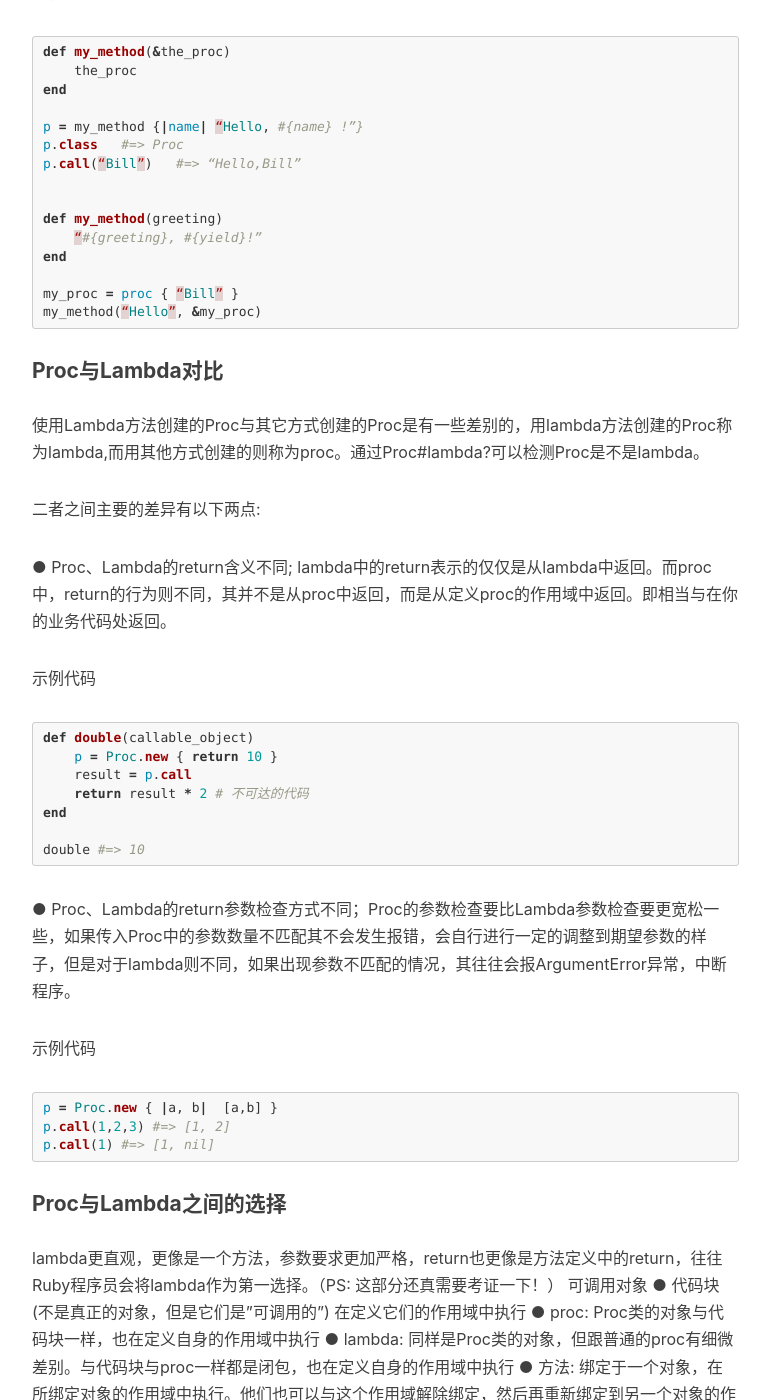
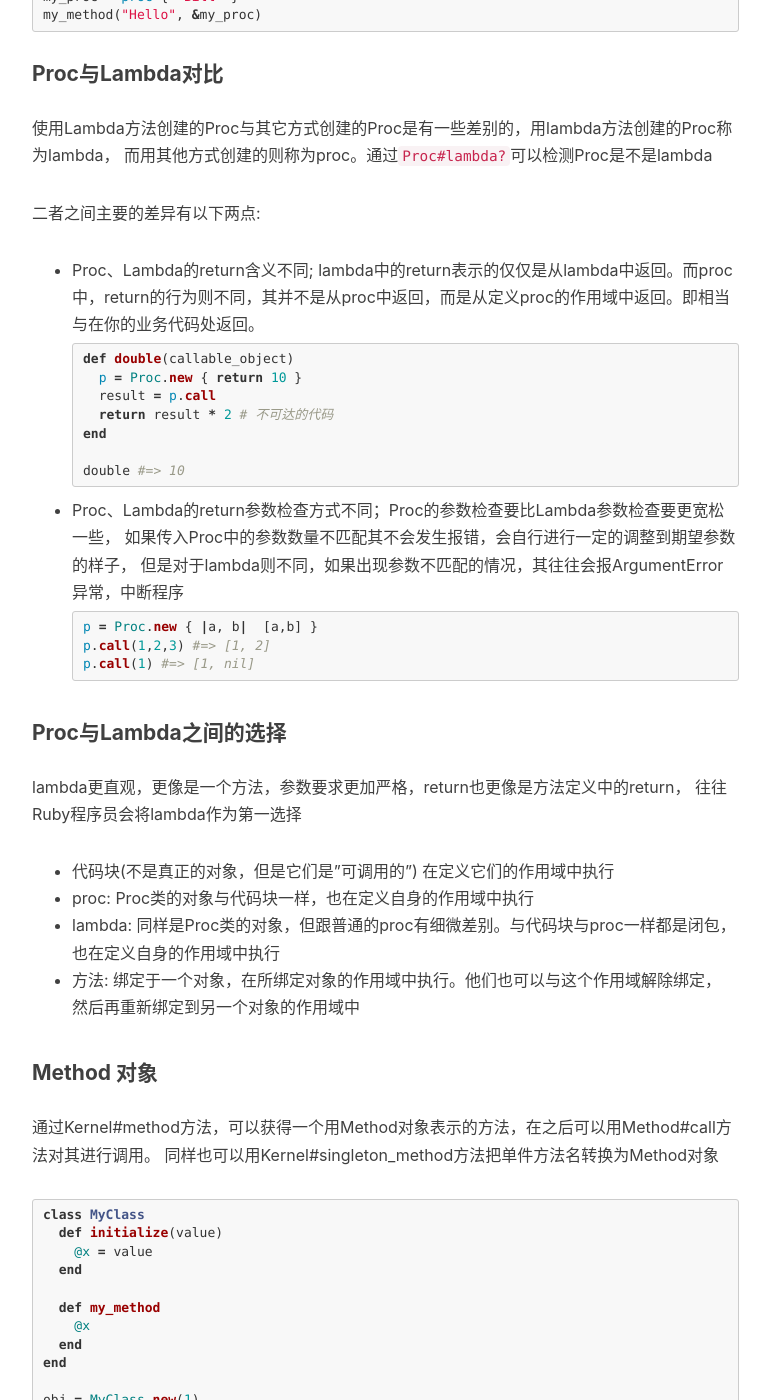
Before and after one commit to chenxiaotao/chenxiaotao.github.com, a Jekyll site: the page built from _posts/2015-10-06-ruby-metaprogramming-3.markdown, in a window 1280 px wide and 1400 px high, scrolled down 3936 px. Shown: the whole window, without its empty margins (233-1003 px from the left). Built offline with Jekyll 4.4.1, drawn with Linux system fonts in a browser that asks for light colours; nearby versions of some CDN libraries; comment, search, counter and statistics services are not loaded; some of the changed text lies outside the part shown.

Commit message:
format a file

```diff
--- a/_posts/2015-10-06-ruby-metaprogramming-3.markdown
+++ b/_posts/2015-10-06-ruby-metaprogramming-3.markdown
@@ -13,69 +13,72 @@ tags:
 ---
 
 #### 代码块
-* Ruby中的代码块这个Topic，之前的文章有介绍过，需要的同学可以翻一翻历史消息，这里做个简短的回顾与总结
 * 代码块的定义方式有{}花括号与do...end关键字定义两种，单行用花括号，多行用do...end
-* 代码块只有在方法调用的时候才可以定义，块会被直接传递给这个方法，判断某个方法调用中是否包含代码块，可以通过Kernel#block_given?
+* 代码块只有在方法调用的时候才可以定义，块会被直接传递给这个方法，判断某个方法调用中是否包含代码块，
+可以通过`Kernel#block_given?`
 * 代码块不仅可以有自己的参数，也会有返回值，往往没有代码块中的最后一行执行结果会被作为返回值返回
-* 代码块之所以可以执行，是因为其不仅包含代码，同时也涵盖一组相应绑定，即执行环境，也可以称之为上下文环境。代码块可以携带这个上下文环境，到任何一个代码块可以达到的地方。也就可以说，一个代码块是一个闭包，当定义一个代码块时，它会捕获当前环境中的绑定，并带它们四处流动。
+* 代码块之所以可以执行，是因为其不仅包含代码，同时也涵盖一组相应绑定，即执行环境，也可以称之为上下文环境。
+代码块可以携带这个上下文环境，到任何一个代码块可以达到的地方。
+也就可以说，一个代码块是一个闭包，当定义一个代码块时，它会捕获当前环境中的绑定，并带它们四处流动
 
 #### 作用域
-Ruby中不具备嵌套作用域(即在内部作用域，可以看到外部作用域的)的特点，它的作用域是截然分开的，一旦进入一个新的作用域，原先的绑定会被替换为一组新的绑定。
+Ruby中不具备嵌套作用域(即在内部作用域，可以看到外部作用域的)的特点，它的作用域是截然分开的，
+一旦进入一个新的作用域，原先的绑定会被替换为一组新的绑定
 
 程序会在三个地方关闭前一个作用域，同时打开一个新的作用域，它们是:
-  ● 类定义class
-  ● 模块定义 module
-  ● 方法定义 def
 
-上面三个关键字，每个关键字对应一个作用域门(进入)，相应的end则对应离开这道门。
-扁平化作用域
+* 类定义class
+* 模块定义 module
+* 方法定义 def
 
-从一个作用域进入另一个作用域的时候，局部变量会立即失效，为了让局部变量持续有效，可以通过规避关键字的方式，使用方法调用来代替作用域门，让一个作用域看到另一个作用域里的变量，从而达到目的。具体做法是，通过Class.new替代class，Module#define_method代替def,Module.new代替module。这种做法称为扁平作用域，表示两个作用域挤压到一起。
+上面三个关键字，每个关键字对应一个作用域门(进入)，相应的end则对应离开这道门
 
-示例代码(Wrong)
+#### 扁平化作用域
+
+从一个作用域进入另一个作用域的时候，局部变量会立即失效，为了让局部变量持续有效，
+可以通过规避关键字的方式，使用方法调用来代替作用域门，让一个作用域看到另一个作用域里的变量，从而达到目的。
+具体做法是，通过`Class.new`替代class，`Module#define_method`代替def，`Module.new`代替module。
+这种做法称为扁平作用域，表示两个作用域挤压到一起
 
 ~~~ruby
-my_var = “Success”
+# 示例代码(Wrong)
+my_var = "Success"
 class MyClass
-    puts my_var  #这里无法正确打印”Success”
-    def my_method
-        puts my_var  #这里无法正确打印”Success”
-    end
+  puts my_var  #这里无法正确打印"Success"
+  def my_method
+    puts my_var  #这里无法正确打印"Success"
+  end
+end
+
+# 示例代码(Right)
+my_var = "Success"
+MyClass = Class.new do
+  puts "#{my_var} in  the class definition"
+  define_method :my_method do
+    "#{my_var} in the method"
+  end
 end
 ~~~
 
-示例代码(Right)
-
-~~~ruby
-my_var = “Success”
-MyClass = Class.new do
-    puts “#{my_var} in  the class definition”
-    define_method :my_method do
-        “#{my_var} in the method”
-    end
-end
-~~~
-
-共享作用域
-
+#### 共享作用域
 将一组方法定义到，某个变量的扁平作用域中，可以保证变量仅被有限的几个方法所共享。这种方式称为共享作用域
 
 #### instance_eval方法
-这个BasicObject#instance_eval有点类似JS中的bind方法，不同的时，bind是将this传入到对象中，而instance_eval则是将代码块(上下文探针Context Probe)传入到指定的对象中，一个是传对象，一个是传执行体。通过这种方式就可以在instance_eval中的代码块里访问到调用者对象中的变量。
-
-示例代码
+这个`BasicObject#instance_eval`有点类似JS中的bind方法，不同的时，bind是将this传入到对象中，
+而instance_eval则是将代码块(上下文探针Context Probe)传入到指定的对象中，一个是传对象，一个是传执行体。
+通过这种方式就可以在instance_eval中的代码块里访问到调用者对象中的变量
 
 ~~~ruby
 class MyClass
-    def initialize
-        @v = 1
-    end
+  def initialize
+    @v = 1
+  end
 end
 obj = MyClass.new
 
 obj.instance_eval do
-    self    #=> #<MyClass:0x33333 @v=1>
-    @v      #=> 1
+  self    #=> #<MyClass:0x33333 @v=1>
+  @v      #=> 1
 end
 
 v = 2
@@ -83,36 +86,36 @@ obj.instance_eval { @v = v }
 obj.instance_eval { @v }   # => 2
 ~~~
 
-此外，instance_eval方法还有一个双胞胎兄弟：instance_exec方法。相比前者后者更加灵活，允许对代码块传入参数。
-
-示例代码
+此外，instance_eval方法还有一个双胞胎兄弟：instance_exec方法。相比前者后者更加灵活，允许对代码块传入参数
 
 ~~~ruby
 class C
-    def initialize
-        @x = 1
-    end
+  def initialize
+    @x = 1
+  end
 end
+
 class D
-    def twisted_method
-        @y = 2
-        #C.new.instance_eval { “@x: #{@x}, @y>: #{y}” }
-        C.new.instance_exec(@y) { |y| “@x: #{@x}, @y: #{y}” }
-    end
+  def twisted_method
+    @y = 2
+    #C.new.instance_eval { "@x: #{@x}, @y>: #{y}" }
+    C.new.instance_exec(@y) { |y| "@x: #{@x}, @y: #{y}" }
+  end
 end
-#D.new.twisted_method   # => “@x: 1, @y: ”
-D.new.twisted_method   # => “@x: 1, @y: 2”
+#D.new.twisted_method   # => "@x: 1, @y: "
+D.new.twisted_method   # => "@x: 1, @y: 2"
 ~~~
 
-因为调用instance_eval后，将调用者作为了当前的self，所以作用域更换到了class C中，之前的作用域就不生效了。这时如果还想访问到之前@y变量，就需要通过参数打包上@y一起随instance_eval转义，但因为instance_eval不能携带参数，所以使用其同胞兄弟instance_exec方法。
+因为调用instance_eval后，将调用者作为了当前的self，所以作用域更换到了class C中，之前的作用域就不生效了。
+这时如果还想访问到之前@y变量，就需要通过参数打包上@y一起随instance_eval转义，
+但因为instance_eval不能携带参数，所以使用其同胞兄弟instance_exec方法
 
 #### 洁净室
-一个只为在其中执行块的对象，称为洁净室，其只是一个用来执行块的环境。可以使用BasicObject作为洁净室是个不错的选择，因为它是白板类，内部的变量和方法都比较有限，不会引起冲突。
+一个只为在其中执行块的对象，称为洁净室，其只是一个用来执行块的环境。
+可以使用BasicObject作为洁净室是个不错的选择，因为它是白板类，内部的变量和方法都比较有限，不会引起冲突
 
 #### Proc对象
 Proc是由块转换来的对象。创建一个Proc共有四种方法,分别是:
-
-示例代码
 
 ~~~ruby
 # 法一
@@ -132,81 +135,79 @@ inc = proc {|x| x + 1 }
 inc.call(2) #=> 3
 ~~~
 
-除了上面的四种之外，还有一种通过&操作符的方式，将代码块与Proc对象进行转换。如果需要将某个代码块作为参数传递给方法，需要通过为这个参数添加&符号，并且其位置必须是在参数的最后一个
-&符号的含义是： 这是一个Proc对象，我想把它当成代码块来使用。去掉&符号，将能再次得到一个Proc对象。
-
-示例代码
+除了上面的四种之外，还有一种通过&操作符的方式，将代码块与Proc对象进行转换。
+如果需要将某个代码块作为参数传递给方法，需要通过为这个参数添加&符号，并且其位置必须是在参数的最后一个
+&符号的含义是：这是一个Proc对象，我想把它当成代码块来使用。去掉&符号，将能再次得到一个Proc对象
 
 ~~~ruby
 def my_method(&the_proc)
-    the_proc
+  the_proc
 end
 
-p = my_method {|name| “Hello, #{name} !”}
+p = my_method {|name| "Hello, #{name} !"}
 p.class   #=> Proc
-p.call(“Bill”)   #=> “Hello,Bill”
-
+p.call("Bill")   #=> "Hello,Bill"
 
 def my_method(greeting)
-    “#{greeting}, #{yield}!”
+  "#{greeting}, #{yield}!"
 end
 
-my_proc = proc { “Bill” }
-my_method(“Hello”, &my_proc)
+my_proc = proc { "Bill" }
+my_method("Hello", &my_proc)
 ~~~
 
 #### Proc与Lambda对比
-使用Lambda方法创建的Proc与其它方式创建的Proc是有一些差别的，用lambda方法创建的Proc称为lambda,而用其他方式创建的则称为proc。通过Proc#lambda?可以检测Proc是不是lambda。
+使用Lambda方法创建的Proc与其它方式创建的Proc是有一些差别的，用lambda方法创建的Proc称为lambda，
+而用其他方式创建的则称为proc。通过`Proc#lambda?`可以检测Proc是不是lambda
 
 二者之间主要的差异有以下两点:
 
-  ● Proc、Lambda的return含义不同; lambda中的return表示的仅仅是从lambda中返回。而proc中，return的行为则不同，其并不是从proc中返回，而是从定义proc的作用域中返回。即相当与在你的业务代码处返回。
+* Proc、Lambda的return含义不同; lambda中的return表示的仅仅是从lambda中返回。而proc中，return的行为则不同，其并不是从proc中返回，而是从定义proc的作用域中返回。即相当与在你的业务代码处返回。
 
-示例代码
-
-~~~ruby
-def double(callable_object)
+  ~~~ruby
+  def double(callable_object)
     p = Proc.new { return 10 }
     result = p.call
     return result * 2 # 不可达的代码
-end
+  end
 
-double #=> 10
-~~~
+  double #=> 10
+  ~~~
 
-  ● Proc、Lambda的return参数检查方式不同；Proc的参数检查要比Lambda参数检查要更宽松一些，如果传入Proc中的参数数量不匹配其不会发生报错，会自行进行一定的调整到期望参数的样子，但是对于lambda则不同，如果出现参数不匹配的情况，其往往会报ArgumentError异常，中断程序。
+* Proc、Lambda的return参数检查方式不同；Proc的参数检查要比Lambda参数检查要更宽松一些，
+如果传入Proc中的参数数量不匹配其不会发生报错，会自行进行一定的调整到期望参数的样子，
+但是对于lambda则不同，如果出现参数不匹配的情况，其往往会报ArgumentError异常，中断程序
 
-示例代码
-
-~~~ruby
-p = Proc.new { |a, b|  [a,b] }
-p.call(1,2,3) #=> [1, 2]
-p.call(1) #=> [1, nil]
-~~~
+  ~~~ruby
+  p = Proc.new { |a, b|  [a,b] }
+  p.call(1,2,3) #=> [1, 2]
+  p.call(1) #=> [1, nil]
+  ~~~
 
 #### Proc与Lambda之间的选择
-lambda更直观，更像是一个方法，参数要求更加严格，return也更像是方法定义中的return，往往Ruby程序员会将lambda作为第一选择。（PS: 这部分还真需要考证一下！）
-可调用对象
-  ● 代码块(不是真正的对象，但是它们是”可调用的”) 在定义它们的作用域中执行
-  ● proc: Proc类的对象与代码块一样，也在定义自身的作用域中执行
-  ● lambda: 同样是Proc类的对象，但跟普通的proc有细微差别。与代码块与proc一样都是闭包，也在定义自身的作用域中执行
-  ● 方法: 绑定于一个对象，在 所绑定对象的作用域中执行。他们也可以与这个作用域解除绑定，然后再重新绑定到另一个对象的作用域中
+lambda更直观，更像是一个方法，参数要求更加严格，return也更像是方法定义中的return，
+往往Ruby程序员会将lambda作为第一选择
 
-前三个在之前的笔记中都有详细介绍，今天来详细看下最后一个Method对象部分
+* 代码块(不是真正的对象，但是它们是"可调用的") 在定义它们的作用域中执行
+* proc: Proc类的对象与代码块一样，也在定义自身的作用域中执行
+* lambda: 同样是Proc类的对象，但跟普通的proc有细微差别。与代码块与proc一样都是闭包，
+也在定义自身的作用域中执行
+* 方法: 绑定于一个对象，在所绑定对象的作用域中执行。他们也可以与这个作用域解除绑定，
+然后再重新绑定到另一个对象的作用域中
 
 #### Method 对象
-通过Kernel#method方法，可以获得一个用Method对象表示的方法，在之后可以用Method#call方法对其进行调用。同样也可以用Kernel#singleton_method方法把单件方法名转换为Method对象
-
-示例代码
+通过Kernel#method方法，可以获得一个用Method对象表示的方法，在之后可以用Method#call方法对其进行调用。
+同样也可以用Kernel#singleton_method方法把单件方法名转换为Method对象
 
 ~~~ruby
 class MyClass
-    def initialize(value)
-        @x = value
-    end
-    def my_method
-        @x
-    end
+  def initialize(value)
+    @x = value
+  end
+
+  def my_method
+    @x
+  end
 end
 
 obj = MyClass.new(1)
@@ -215,28 +216,31 @@ m.call   #=> 1
 ~~~
 
 #### 自由方法
-与普通方法类似，不同的是它会从最初定义它的类或模块中脱离出来(即脱离之前的作用域)，通过Method#unbind方法，可以将一个方法变为自由方法。同时，你也可以通过调用Module#instance_method获得一个自由方法.
-
-示例代码
+与普通方法类似，不同的是它会从最初定义它的类或模块中脱离出来(即脱离之前的作用域)，
+通过`Method#unbind`方法，可以将一个方法变为自由方法。同时，
+你也可以通过调用`Module#instance_method`获得一个自由方法
 
 ~~~ruby
 module MyClass
-    def my_method
-        42
-    end
+  def my_method
+    42
+  end
 end
 
 unbound = MyModule.instance_method(:my_method)
 unbound.class  #=> UnboundMethod
 ~~~
 
-上面代码中的UnboundMethod对象，不能够直接用来调用，不过可以将一个UnboundMethod方法绑定到一个对象上，使其再次成为一个Method对象，然后再被调用执行。
+上面代码中的UnboundMethod对象，不能够直接用来调用，不过可以将一个UnboundMethod方法绑定到一个对象上，
+使其再次成为一个Method对象，然后再被调用执行
 
-上面的绑定过程可以通过UnboundMethod#bind方法把UnboundMethod对象绑定到一个对象上，从某个类中分离出来的UnboundMethod对象只能绑定在该类及其子类对象上，不过从模块中分离出来的UnboundMethod对象在Ruby2.0后就不在有此限制了。
+上面的绑定过程可以通过`UnboundMethod#bind`方法把UnboundMethod对象绑定到一个对象上，
+从某个类中分离出来的UnboundMethod对象只能绑定在该类及其子类对象上，
+不过从模块中分离出来的UnboundMethod对象在Ruby2.0后就不在有此限制了
 
-此外还可以将UnboundMethod对象传递给Module#define_method方法，从而实现绑定。
+此外还可以将UnboundMethod对象传递给`Module#define_method`方法，从而实现绑定
 
 ~~~ruby
 String.send :define_method, :another_method, unbound
-“abc”.anther_method  #=> 42
+"abc".anther_method  #=> 42
 ~~~
```
